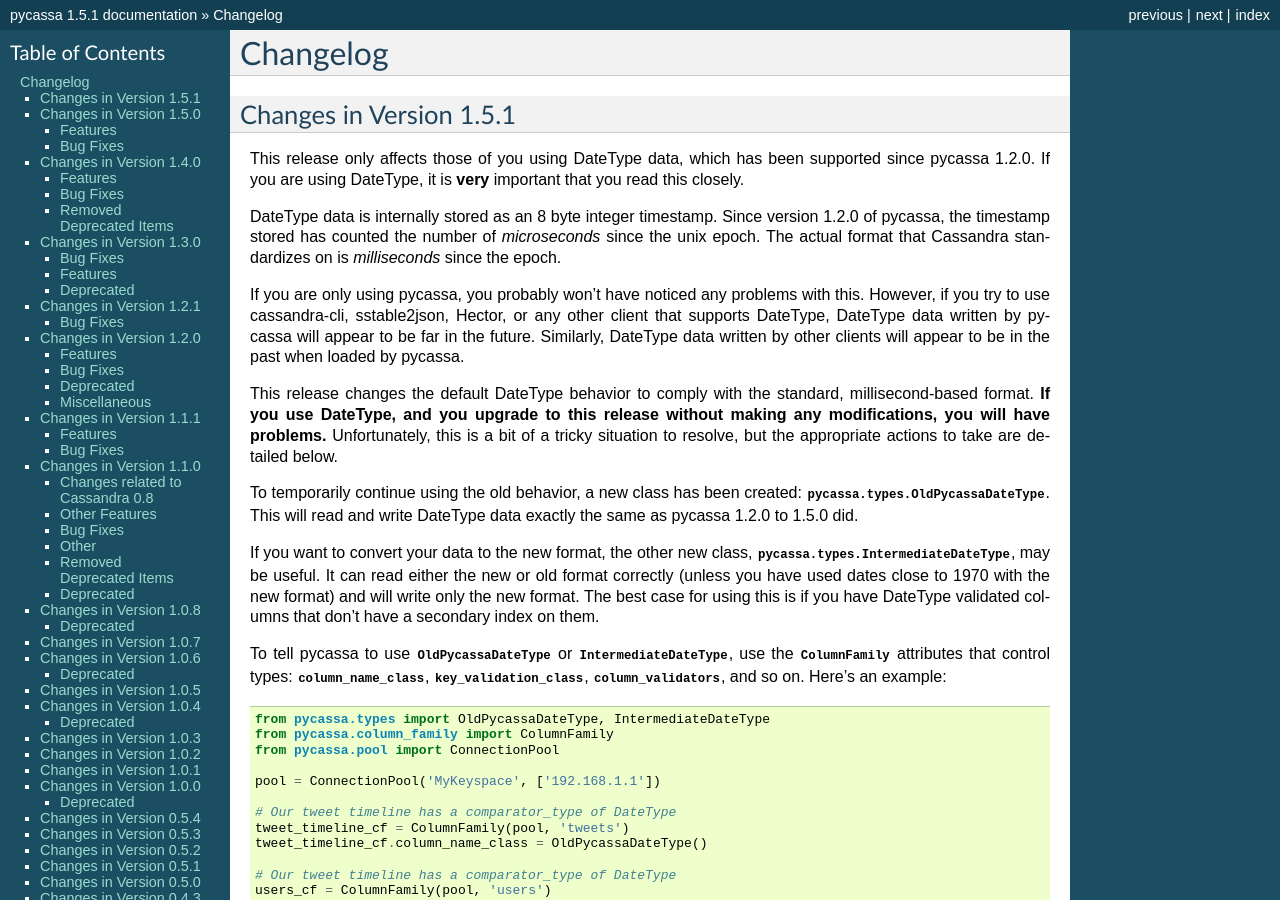
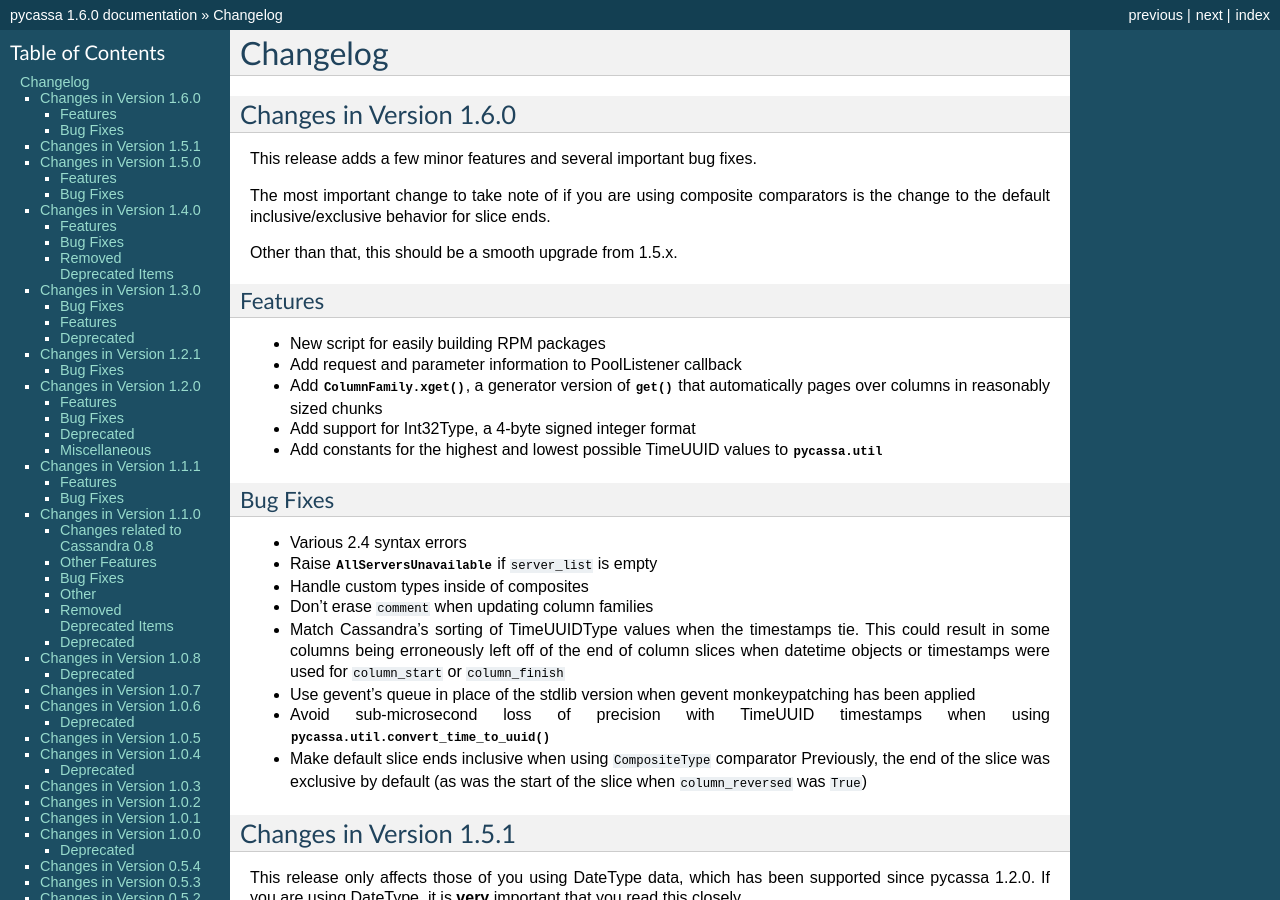
Before and after one commit to pycassa/pycassa, a Sphinx documentation site: the page built from doc/changelog.rst, in a window 1280 px wide and 900 px high. Built offline with Sphinx 7.4.7, drawn with Linux system fonts in a browser that asks for light colours; some of the changed text lies outside the part shown.

Commit message:
Bump version to 1.6.0, update changelog

```diff
--- a/doc/changelog.rst
+++ b/doc/changelog.rst
@@ -1,5 +1,44 @@
 Changelog
 =========
+
+Changes in Version 1.6.0
+------------------------
+This release adds a few minor features and several important bug fixes.
+
+The most important change to take note of if you are using composite
+comparators is the change to the default inclusive/exclusive behavior
+for slice ends.
+
+Other than that, this should be a smooth upgrade from 1.5.x.
+
+Features
+~~~~~~~~
+- New script for easily building RPM packages
+- Add request and parameter information to PoolListener callback
+- Add :meth:`.ColumnFamily.xget()`, a generator version of
+  :meth:`~.ColumnFamily.get()` that automatically pages over columns
+  in reasonably sized chunks
+- Add support for Int32Type, a 4-byte signed integer format
+- Add constants for the highest and lowest possible TimeUUID values
+  to :mod:`pycassa.util`
+
+Bug Fixes
+~~~~~~~~~
+- Various 2.4 syntax errors
+- Raise :exc:`~.AllServersUnavailable` if ``server_list`` is empty
+- Handle custom types inside of composites
+- Don't erase ``comment`` when updating column families
+- Match Cassandra's sorting of TimeUUIDType values when the timestamps
+  tie.  This could result in some columns being erroneously left off of
+  the end of column slices when datetime objects or timestamps were used
+  for ``column_start`` or ``column_finish``
+- Use gevent's queue in place of the stdlib version when gevent monkeypatching
+  has been applied
+- Avoid sub-microsecond loss of precision with TimeUUID timestamps when using
+  :func:`pycassa.util.convert_time_to_uuid`
+- Make default slice ends inclusive when using ``CompositeType`` comparator
+  Previously, the end of the slice was exclusive by default (as was the start
+  of the slice when ``column_reversed`` was ``True``)
 
 Changes in Version 1.5.1
 ------------------------
--- a/doc/conf.py
+++ b/doc/conf.py
@@ -31,9 +31,9 @@
 # built documents.
 #
 # The short X.Y version.
-version = '1.5'
+version = '1.6'
 # The full version, including alpha/beta/rc tags.
-release = '1.5.1'
+release = '1.6.0'
 
 # List of documents that shouldn't be included in the build.
 unused_docs = []
--- a/setup.py
+++ b/setup.py
@@ -23,7 +23,7 @@
 
 from distutils.cmd import Command
 
-version_tuple = (1, 5, 1)
+version_tuple = (1, 6, 0)
 __version__ = '.'.join(map(str, version_tuple))
 
 long_description = """pycassa is a python client library for Apache Cassandra with the following features:
```
Also changed, not shown: 1 other file.
